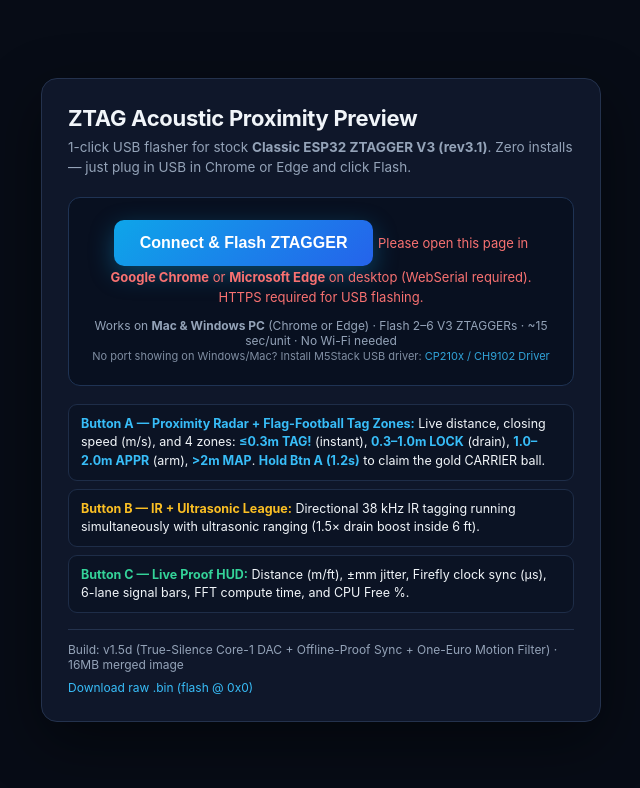
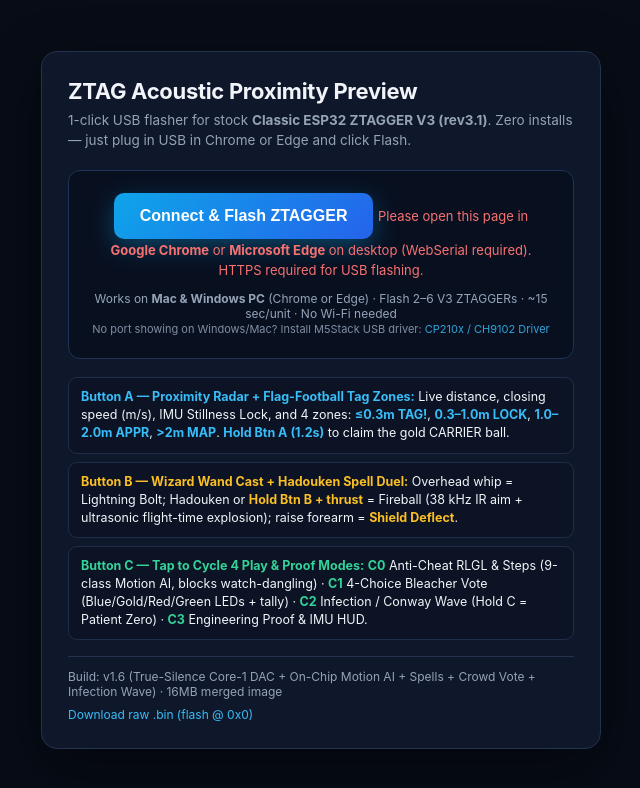
Before and after one commit to playztag/lt-preview-9f4c2a, a plain HTML site: page index.html in a window 1280 px wide. Shown: the whole page, without its empty margins (319-959 px from the left). Drawn offline with Linux system fonts and the light colour scheme.

Commit message:
Release v1.6: Motion AI + Anti-Cheat Steps + Wizard/Hadouken Spells + 4-Choice Bleacher Vote + Infection Wave

```diff
--- a/index.html
+++ b/index.html
@@ -43,13 +43,13 @@
   </div>
 
   <div class="modes">
-    <div class="m"><b>Button A — Proximity Radar + Flag-Football Tag Zones:</b> Live distance, closing speed (m/s), and 4 zones: <b>&le;0.3m TAG!</b> (instant), <b>0.3–1.0m LOCK</b> (drain), <b>1.0–2.0m APPR</b> (arm), <b>&gt;2m MAP</b>. <b>Hold Btn A (1.2s)</b> to claim the gold CARRIER ball.</div>
-    <div class="m b"><b>Button B — IR + Ultrasonic League:</b> Directional 38 kHz IR tagging running simultaneously with ultrasonic ranging (1.5× drain boost inside 6 ft).</div>
-    <div class="m c"><b>Button C — Live Proof HUD:</b> Distance (m/ft), ±mm jitter, Firefly clock sync (µs), 6-lane signal bars, FFT compute time, and CPU Free %.</div>
+    <div class="m"><b>Button A — Proximity Radar + Flag-Football Tag Zones:</b> Live distance, closing speed (m/s), IMU Stillness Lock, and 4 zones: <b>&le;0.3m TAG!</b>, <b>0.3–1.0m LOCK</b>, <b>1.0–2.0m APPR</b>, <b>&gt;2m MAP</b>. <b>Hold Btn A (1.2s)</b> to claim the gold CARRIER ball.</div>
+    <div class="m b"><b>Button B — Wizard Wand Cast + Hadouken Spell Duel:</b> Overhead whip = Lightning Bolt; Hadouken or <b>Hold Btn B + thrust</b> = Fireball (38 kHz IR aim + ultrasonic flight-time explosion); raise forearm = <b>Shield Deflect</b>.</div>
+    <div class="m c"><b>Button C — Tap to Cycle 4 Play &amp; Proof Modes:</b> <b>C0</b> Anti-Cheat RLGL &amp; Steps (9-class Motion AI, blocks watch-dangling) · <b>C1</b> 4-Choice Bleacher Vote (Blue/Gold/Red/Green LEDs + tally) · <b>C2</b> Infection / Conway Wave (Hold C = Patient Zero) · <b>C3</b> Engineering Proof &amp; IMU HUD.</div>
   </div>
 
   <div class="foot">
-    <span>Build: v1.5d (True-Silence Core-1 DAC + Offline-Proof Sync + One-Euro Motion Filter) · 16MB merged image</span>
+    <span>Build: v1.6 (True-Silence Core-1 DAC + On-Chip Motion AI + Spells + Crowd Vote + Infection Wave) · 16MB merged image</span>
     <a href="./ZTAG-LT-DEMO-V1-MERGED.bin" download>Download raw .bin (flash @ 0x0)</a>
   </div>
 </div>
```
Also changed, not shown: manifest.json, 1 other file.
